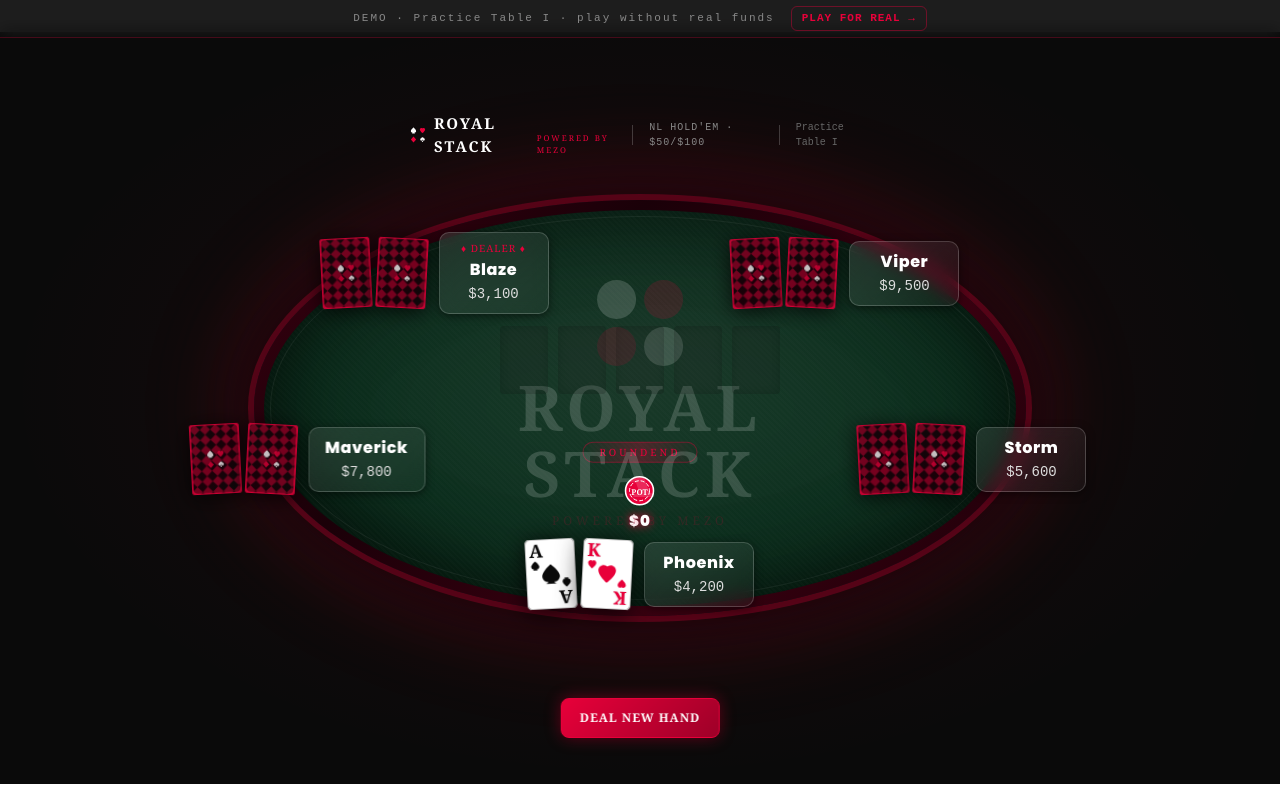
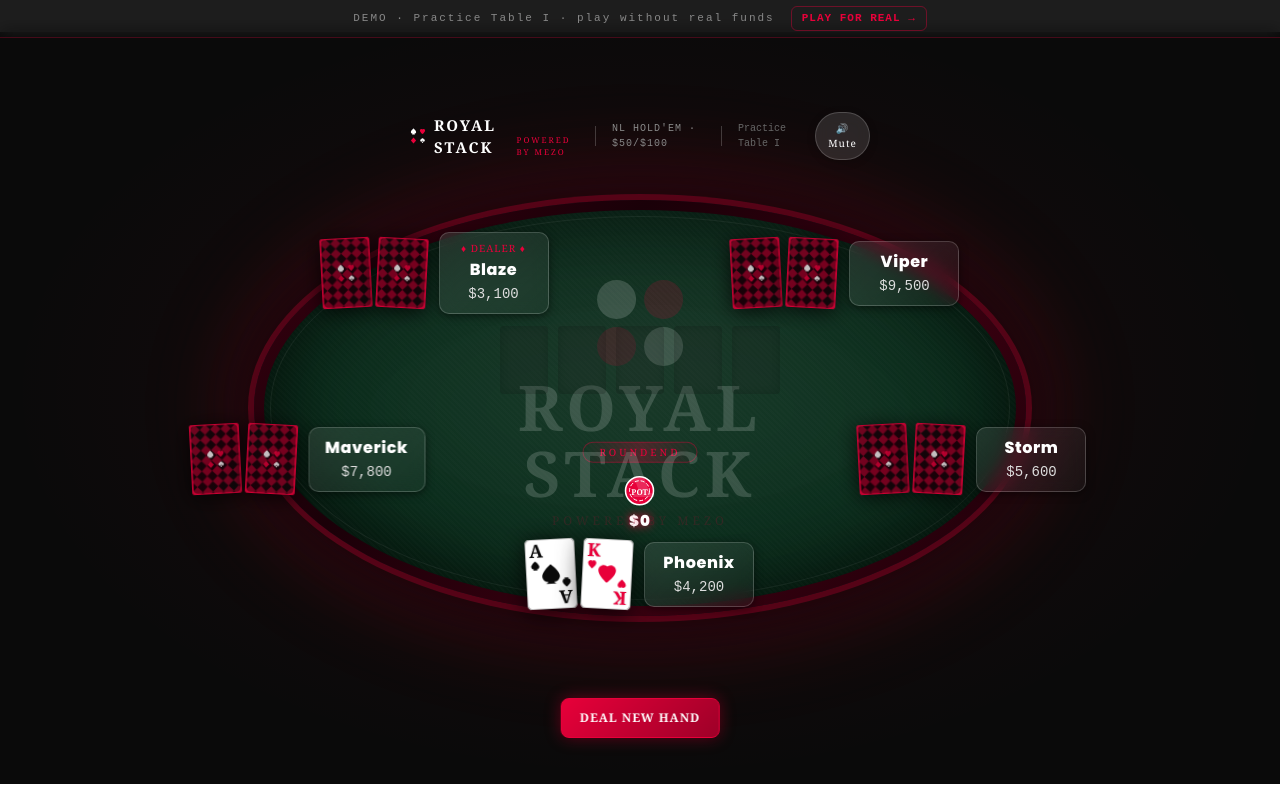
Before and after one commit to RoyalStack01/Royastacks, a Next.js app: page /demo in a window 1280 px wide. Built offline with nearby package versions, Linux system fonts and the light colour scheme.

Commit message:
card logo visibility and sound toggle

```diff
--- a/components/LiveGameTable.tsx
+++ b/components/LiveGameTable.tsx
@@ -290,9 +290,16 @@ export default function LiveGameTable({
   const [showWinner, setShowWinner] = useState(false);
   const [winnerAddr, setWinnerAddr] = useState<string>("");
   const [payoutStatus, setPayoutStatus] = useState<"pending" | "sent" | "">("");
+  const [isMuted, setIsMuted] = useState(sounds.isMuted());
   const [raiseValue, setRaiseValue] = useState(0);
   const [isRaising, setIsRaising] = useState(false);
   const socketRef = useRef<ReturnType<typeof getSocket> | null>(null);
+
+  const toggleMute = () => {
+    const next = !isMuted;
+    setIsMuted(next);
+    sounds.setMuted(next);
+  };
   const joinedRef = useRef(false);
   const disconnectToastRef = useRef<number | null>(null);
   const gameStartedRef = useRef(false);
@@ -441,7 +448,7 @@ export default function LiveGameTable({
         .map((w) => `${w.walletAddress?.slice(0, 6)}… (+${w.amount})`)
         .join(", ");
       addLog(`Game over. Winner${winners.length > 1 ? "s" : ""}: ${names}`);
-      setPayoutStatus(payoutInitiated ? "sent" : "pending");
+      setPayoutStatus("pending");
       setShowWinner(true);
       setTimeout(() => {
         localStorage.removeItem("royalstack:poolId");
@@ -493,6 +500,7 @@ export default function LiveGameTable({
     return (
       <div
         style={{
+          position: "relative",
           width: "100%",
           minHeight: "calc(100vh - 48px)",
           background: BLACK,
@@ -504,6 +512,25 @@ export default function LiveGameTable({
           fontFamily: "Georgia, serif",
         }}
       >
+        <button
+          onClick={toggleMute}
+          style={{
+            position: "absolute",
+            top: 16,
+            right: 16,
+            zIndex: 50,
+            background: "rgba(255,255,255,0.1)",
+            border: "1px solid rgba(255,255,255,0.2)",
+            borderRadius: 999,
+            color: "#fff",
+            fontSize: 12,
+            letterSpacing: 0.5,
+            padding: "8px 12px",
+            cursor: "pointer",
+          }}
+        >
+          {isMuted ? "🔇 Unmute" : "🔊 Mute"}
+        </button>
         <ToastContainer toasts={toasts} dismiss={dismiss} />
         <div style={{ fontSize: 48, marginBottom: 8 }}>
           {walletEmoji(walletAddress)}
@@ -668,6 +695,26 @@ export default function LiveGameTable({
         }}
       >
         {/* Table felt */}
+        <button
+          onClick={toggleMute}
+          style={{
+            position: "absolute",
+            top: 12,
+            right: 12,
+            zIndex: 220,
+            background: "rgba(255,255,255,0.08)",
+            border: "1px solid rgba(255,255,255,0.18)",
+            borderRadius: 999,
+            color: "#fff",
+            fontSize: 11,
+            letterSpacing: 0.5,
+            padding: "8px 12px",
+            cursor: "pointer",
+            backdropFilter: "blur(10px)",
+          }}
+        >
+          {isMuted ? "🔇 Unmute" : "🔊 Mute"}
+        </button>
         <div
           style={{
             position: "absolute",
--- a/components/tablescreen.tsx
+++ b/components/tablescreen.tsx
@@ -957,9 +957,16 @@ export default function PokerTable({
   const [phaseTurnStarter, setPhaseTurnStarter] = useState<number | null>(null);
   const [raiseValue, setRaiseValue] = useState<number>(0);
   const [isRaising, setIsRaising] = useState(false);
+  const [isMuted, setIsMuted] = useState(sounds.isMuted());
   const [actionLog, setActionLog] = useState<string[]>([
     "Press DEAL to start a new hand.",
   ]);
+
+  const toggleMute = () => {
+    const next = !isMuted;
+    setIsMuted(next);
+    sounds.setMuted(next);
+  };
 
   const currentPlayer = currentTurn
     ? (players.find((player) => player.id === currentTurn) ?? null)
@@ -1915,6 +1922,26 @@ export default function PokerTable({
           >
             {label}
           </span>
+          <button
+            onClick={toggleMute}
+            style={{
+              background: isMuted
+                ? "rgba(255,255,255,0.08)"
+                : "rgba(255,255,255,0.12)",
+              border: "1px solid rgba(255,255,255,0.18)",
+              borderRadius: 999,
+              color: isMuted ? "#ffb3b3" : "#fff",
+              fontFamily: "Georgia, serif",
+              fontSize: 10,
+              letterSpacing: 1,
+              padding: "8px 12px",
+              cursor: "pointer",
+              backdropFilter: "blur(8px)",
+              boxShadow: "0 2px 8px rgba(0,0,0,0.2)",
+            }}
+          >
+            {isMuted ? "🔇 Unmute" : "🔊 Mute"}
+          </button>
         </div>
       </div>
     </div>
--- a/lib/sounds.ts
+++ b/lib/sounds.ts
@@ -1,7 +1,10 @@
 const cache: Record<string, HTMLAudioElement> = {};
+let muted = false;
+let lobbyDesired = false;
 
 function play(src: string, volume = 1.0) {
   if (typeof window === "undefined") return;
+  if (muted) return;
   if (!cache[src]) {
     cache[src] = new Audio(src);
     cache[src].preload = "auto";
@@ -9,6 +12,26 @@ function play(src: string, volume = 1.0) {
   cache[src].volume = volume;
   cache[src].currentTime = 0;
   cache[src].play().catch(() => {});
+}
+
+function setMuted(value: boolean) {
+  muted = value;
+  const lobbyAudio = cache["/lobby.mp3"];
+  if (muted) {
+    if (lobbyAudio) {
+      lobbyAudio.pause();
+      lobbyAudio.currentTime = 0;
+    }
+    return;
+  }
+
+  if (lobbyDesired && lobbyAudio && lobbyAudio.paused) {
+    lobbyAudio.play().catch(() => {});
+  }
+}
+
+function isMuted() {
+  return muted;
 }
 
 export const sounds = {
@@ -21,16 +44,25 @@ export const sounds = {
   fold:            () => play("/fold.mp3"),
   lobby: () => {
     if (typeof window === "undefined") return;
+    lobbyDesired = true;
     if (!cache["/lobby.mp3"]) {
       cache["/lobby.mp3"] = new Audio("/lobby.mp3");
       cache["/lobby.mp3"].preload = "auto";
       cache["/lobby.mp3"].loop = true;
     }
     cache["/lobby.mp3"].currentTime = 0;
-    cache["/lobby.mp3"].play().catch(() => {});
+    if (!muted) {
+      cache["/lobby.mp3"].play().catch(() => {});
+    }
   },
   stopLobby: () => {
     const el = cache["/lobby.mp3"];
-    if (el) { el.pause(); el.currentTime = 0; }
+    lobbyDesired = false;
+    if (el) {
+      el.pause();
+      el.currentTime = 0;
+    }
   },
+  setMuted,
+  isMuted,
 };
```
